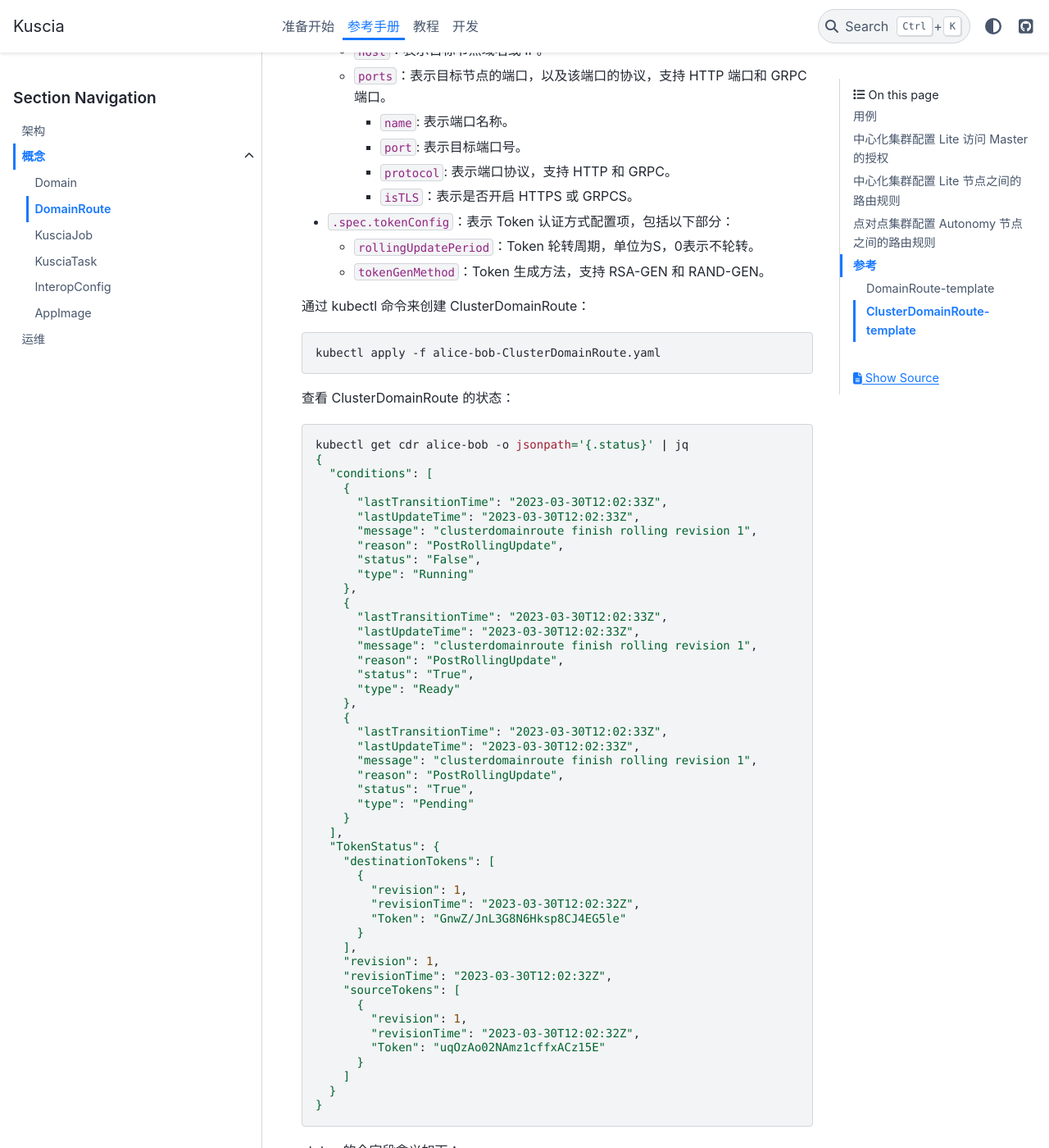
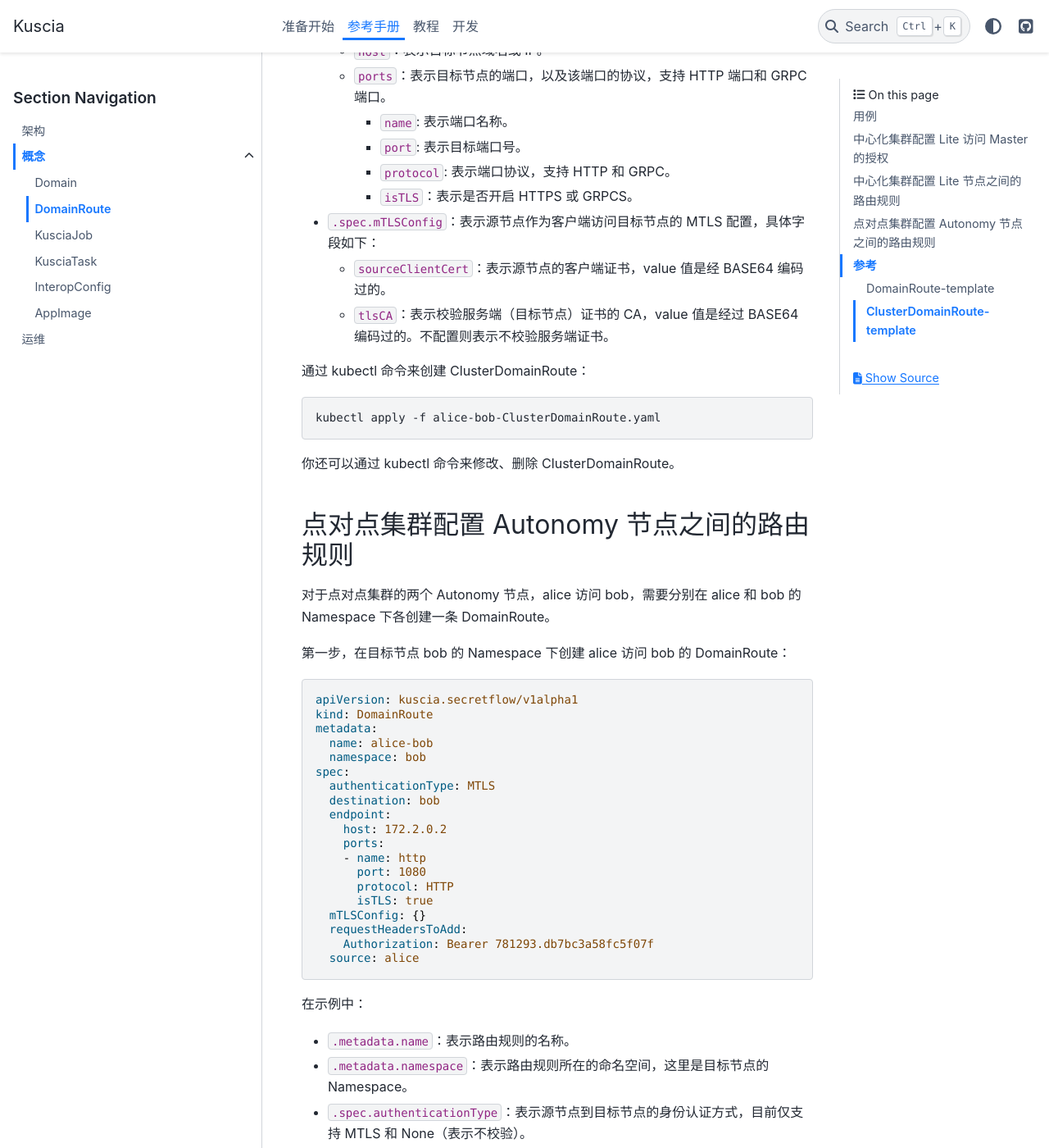
Before and after one commit to secretflow/kuscia, a Sphinx documentation site: the page built from docs/reference/concepts/domainroute_cn.md, in a window 1280 px wide and 1400 px high, scrolled down 2186 px. Shown: the whole window at 82% size. Built offline with Sphinx 7.4.7 and the PyData theme 0.15.4, drawn with Linux system fonts in a browser that asks for light colours; some of the changed text lies outside the part shown.

Commit message:
repo-sync-2023-06-28T20:21:50+0800

````diff
--- a/docs/reference/concepts/domainroute_cn.md
+++ b/docs/reference/concepts/domainroute_cn.md
@@ -51,7 +51,7 @@ kind: ClusterDomainRoute
 metadata:
   name: alice-bob
 spec:
-  authenticationType: Token
+  authenticationType: MTLS
   source: alice
   destination: bob
   endpoint:
@@ -60,10 +60,10 @@ spec:
     - name: http
       port: 1080
       protocol: HTTP
-      isTLS: false
-  tokenConfig:
-    rollingUpdatePeriod: 0
-    tokenGenMethod: RSA-GEN
+      isTLS: true
+  mTLSConfig:
+    sourceClientCert: MIICqjCCAZICFEiujM
+    tlsCA: MIIEpAIBAAKCAQEAxK
 ```
 在示例中：
 * `.metadata.name`：表示路由规则的名称。
@@ -77,72 +77,14 @@ spec:
     * `port`: 表示目标端口号。
     * `protocol`: 表示端口协议，支持 HTTP 和 GRPC。
     * `isTLS`：表示是否开启 HTTPS 或 GRPCS。
-* `.spec.tokenConfig`：表示 Token 认证方式配置项，包括以下部分：
-  * `rollingUpdatePeriod`：Token 轮转周期，单位为S，0表示不轮转。
-  * `tokenGenMethod`：Token 生成方法，支持 RSA-GEN 和 RAND-GEN。
+* `.spec.mTLSConfig`：表示源节点作为客户端访问目标节点的 MTLS 配置，具体字段如下：
+  * `sourceClientCert`：表示源节点的客户端证书，value 值是经 BASE64 编码过的。
+  * `tlsCA`：表示校验服务端（目标节点）证书的 CA，value 值是经过 BASE64 编码过的。不配置则表示不校验服务端证书。
 
 通过 kubectl 命令来创建 ClusterDomainRoute：
 ```shell
 kubectl apply -f alice-bob-ClusterDomainRoute.yaml
 ```
-
-查看 ClusterDomainRoute 的状态：
-```shell
-kubectl get cdr alice-bob -o jsonpath='{.status}' | jq
-{
-  "conditions": [
-    {
-      "lastTransitionTime": "2023-03-30T12:02:33Z",
-      "lastUpdateTime": "2023-03-30T12:02:33Z",
-      "message": "clusterdomainroute finish rolling revision 1",
-      "reason": "PostRollingUpdate",
-      "status": "False",
-      "type": "Running"
-    },
-    {
-      "lastTransitionTime": "2023-03-30T12:02:33Z",
-      "lastUpdateTime": "2023-03-30T12:02:33Z",
-      "message": "clusterdomainroute finish rolling revision 1",
-      "reason": "PostRollingUpdate",
-      "status": "True",
-      "type": "Ready"
-    },
-    {
-      "lastTransitionTime": "2023-03-30T12:02:33Z",
-      "lastUpdateTime": "2023-03-30T12:02:33Z",
-      "message": "clusterdomainroute finish rolling revision 1",
-      "reason": "PostRollingUpdate",
-      "status": "True",
-      "type": "Pending"
-    }
-  ],
-  "TokenStatus": {
-    "destinationTokens": [
-      {
-        "revision": 1,
-        "revisionTime": "2023-03-30T12:02:32Z",
-        "Token": "GnwZ/JnL3G8N6Hksp8CJ4EG5le"
-      }
-    ],
-    "revision": 1,
-    "revisionTime": "2023-03-30T12:02:32Z",
-    "sourceTokens": [
-      {
-        "revision": 1,
-        "revisionTime": "2023-03-30T12:02:32Z",
-        "Token": "uqOzAo02NAmz1cffxACz15E"
-      }
-    ]
-  }
-}
-```
-status 的个字段含义如下：
-* `Conditions`：表示 ClusterDomainRoute 的状态，包括以下几种状态：
-  * `Ready`：表示链路是否可用，对于采用 Token 认证的 ClusterDomainRoute，Ready 为True，表示已经协商出了一个可用的 Token。
-  * `Running`：表示 ClusterDomainRoute 正在更新中，对于采用 Token 认证的 ClusterDomainRoute，DomainRouteController
-  会按照`.spec.TokenConfig.rollingUpdatePeriod`配置的周期更新，并保留最新两个 revision的Token。
-  * `Pending`：表示 ClusterDomainRoute 等待轮转超时中。
-* `TokenStatus`：对于采用 Token 认证的 ClusterDomainRoute，`TokenStatus`下的`destinationTokens`和`sourceTokens`，是源节点和目标节点基于公私钥协商出来的。
 
 你还可以通过 kubectl 命令来修改、删除 ClusterDomainRoute。
 
````
Also changed, not shown: docs/getting_started/quickstart_cn.md (+13 -5 lines).
